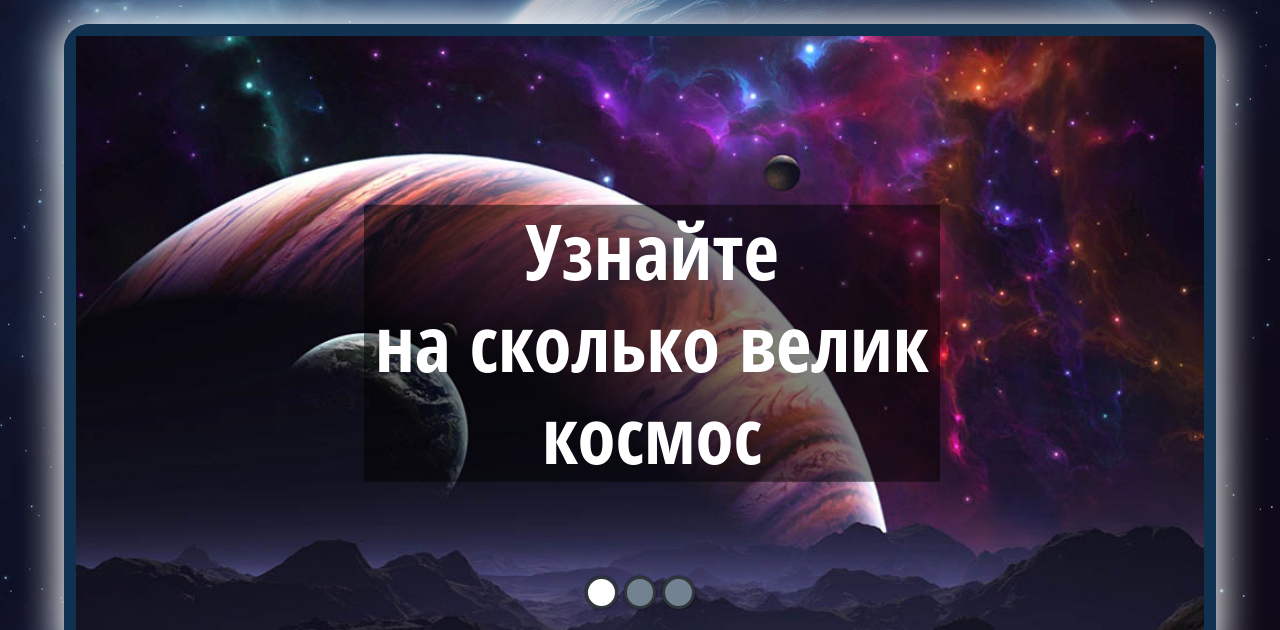
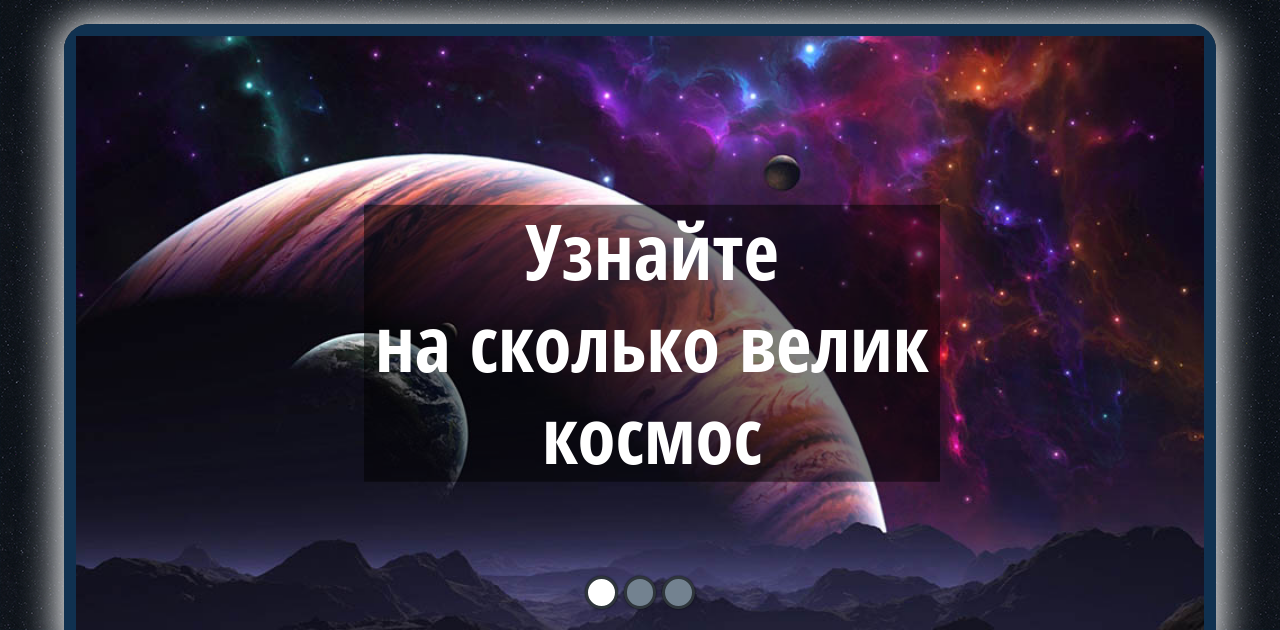
Before and after one commit to Bringerrr/Bringerrr.github.io, a plain HTML site: page index.html in a window 1280 px wide. Shown: the part 170-800 px from the top of the page. Drawn offline with Linux system fonts and the light colour scheme; a web font is replaced by a local one.

Commit message:
new bg for main

```diff
--- a/assets/css/media.css
+++ b/assets/css/media.css
@@ -304,7 +304,7 @@
 
 @media screen and (max-width:480px) {
     html {
-        font-size: 2vw;
+        font-size: 2.17vw;
     }
     /*history*/
     .logo {
--- a/assets/css/style.css
+++ b/assets/css/style.css
@@ -128,7 +128,7 @@ html {
 }
 
 body {
-     background: no-repeat 60% 50%/ cover fixed url(../img/blue-cosmos.jpg);
+     background: url(../img/black.png);
 }
 
 ul {
@@ -154,12 +154,12 @@ a {
 
 /*--------------------------------header-------------------------------*/
 
-.dimka-body {
-    position: absolute;
-    width: 100%;
-    background: rgba(35, 0, 35, 0.3);
-    z-index: -999;
-}
+/*.dimka-body {*/
+/*    position: absolute;*/
+/*    width: 100%;*/
+/*    background: rgba(35, 0, 35, 0.3);*/
+/*    z-index: -999;*/
+/*}*/
 
 .header {
     width: 100%;
@@ -185,8 +185,6 @@ a {
     justify-content: center;
     margin-bottom: 3vw;
 }
-
-
 
 /*---------------------header>navigation-------------------------*/
 
--- a/index.html
+++ b/index.html
@@ -16,10 +16,9 @@
 </head>
 
 <body>
-      <div class="dimka-body">
         <header class="header">
             <div class="logo">
-                <img class="logo__img" src="assets/img/spacelogo1.png" title="Логотип сайта"  alt="logo">
+                <img class="logo__img" src="assets/img/spacelogo1.png" title="Логотип сайта" alt="logo">
             </div>
             <div class="header__menu">
                 <div class="navigation">
@@ -70,7 +69,8 @@
                     <div>
                         <article class="intro-2"><a href="scientists/tyson/index.html#thought">Мысль <br/> которая не даст <br/>  Вам сегодня уснуть <br/> <em> Читать дальше&hellip; </em> </a> </article><img src="assets/img/intro-2.jpg" title="Нил Тайсон" alt="intro-2" /></div>
                     <div>
-                        <article class="intro-3"> <a href="art/index.html"> Узнайте <br/>Когда художник впервые изобразил картину, главной темой которой стал космос? <em> Читать дальше&hellip; </em>  </a></article><img src="assets/img/intro-3.jpg" title="Звездная ночь Ван Гога" alt="intro-3"/></div>
+                        <article class="intro-3"> <a href="art/index.html"> Узнайте <br/>Когда художник впервые изобразил картину, главной темой которой стал космос? <em> Читать дальше&hellip; </em>  </a></article><img src="assets/img/intro-3.jpg" title="Звездная ночь Ван Гога"
+                            alt="intro-3" /></div>
                 </div>
             </div>
         </div>
@@ -236,7 +236,6 @@
         </footer>
         <!----------------------------- Footer end ------------------------------------>
 
-    </div>
-    </body>
+</body>
 
 </html>
```
Also changed, not shown: assets/img/black.png (added), assets/img/blue-cosmos.jpg (deleted), assets/img/orion.jpg (added).
